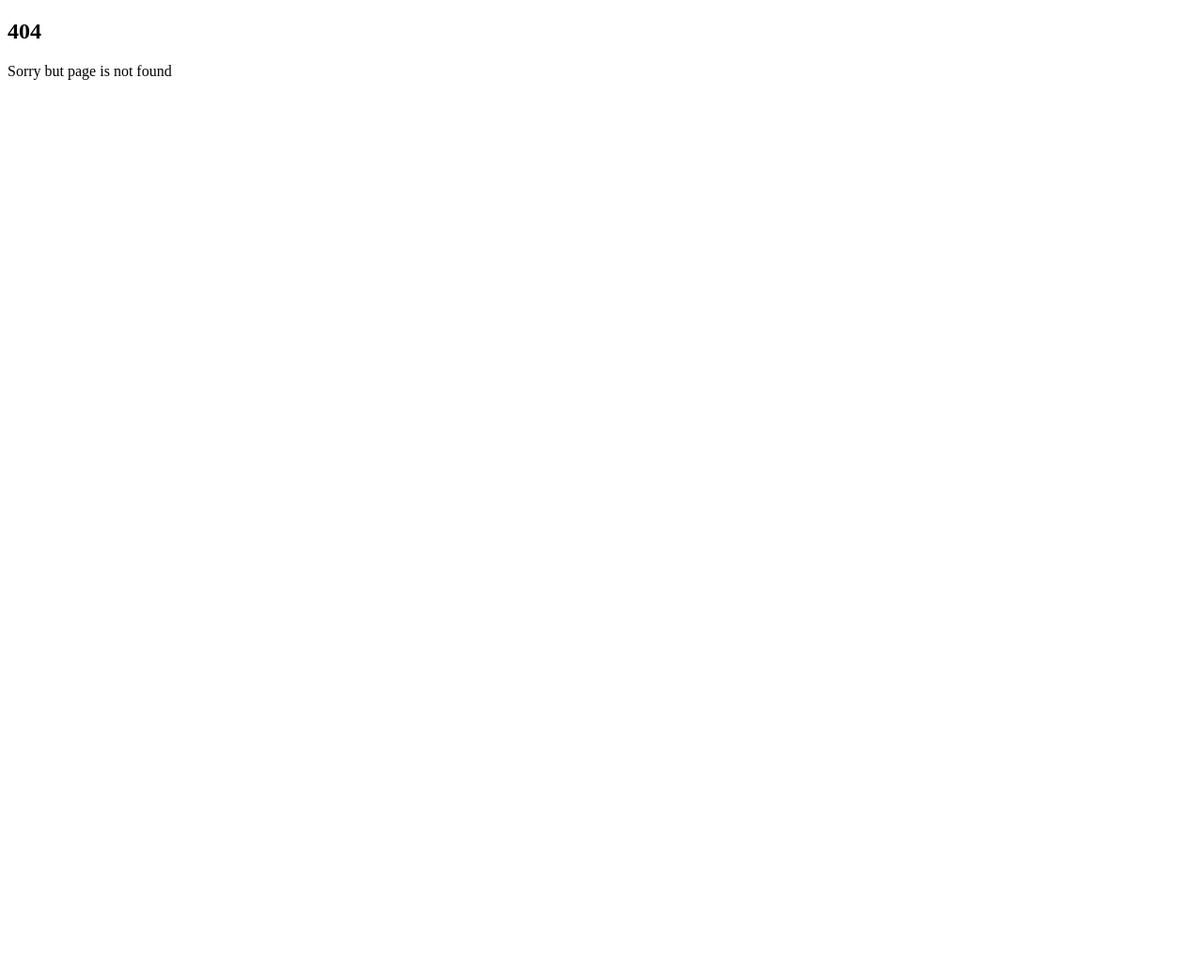
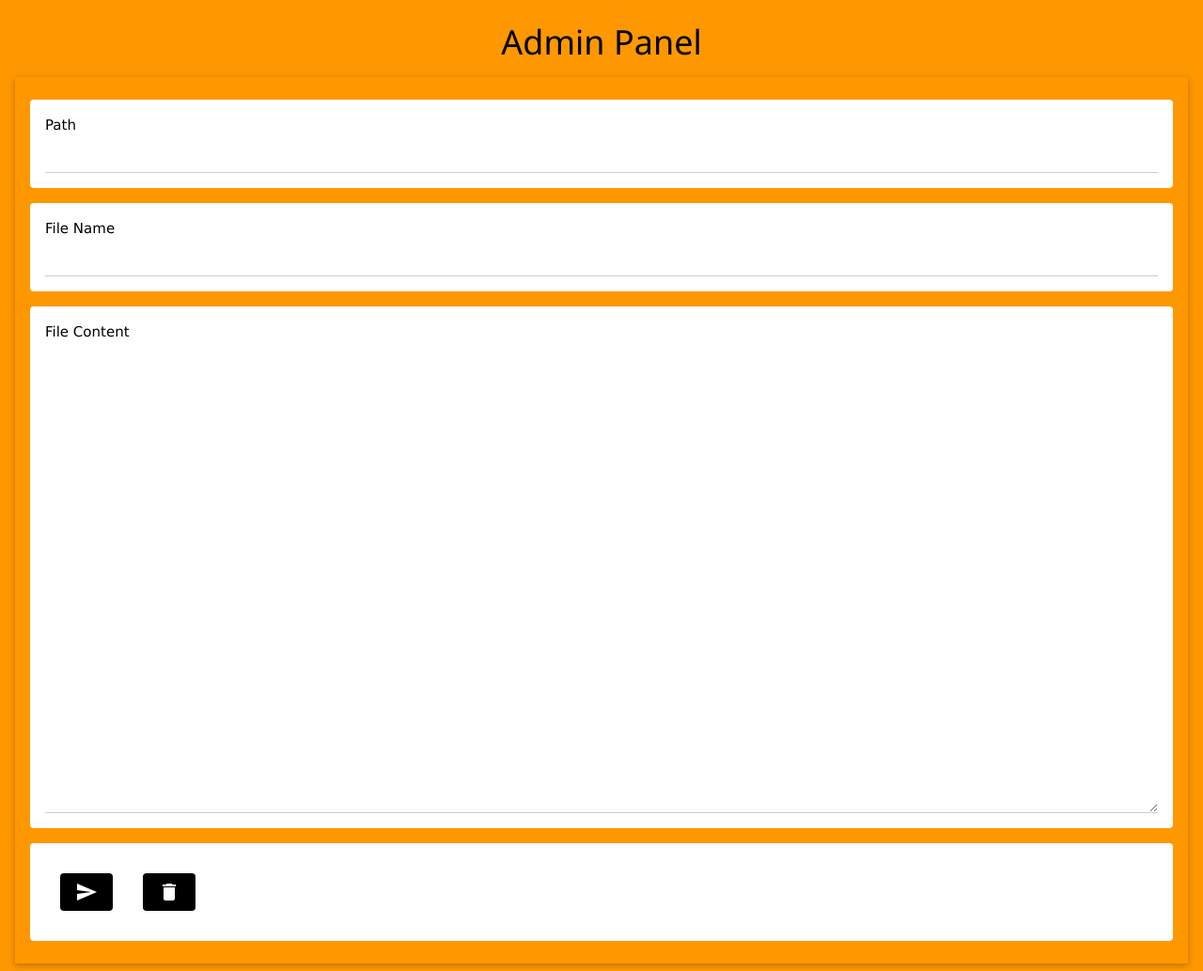
Before and after one commit to YashAgarwal1201/lotus, a Gatsby site: page /server-handle in a window 1280 px wide. Before the commit this address had no page. Shown: the whole page at 94% size. Before the commit the page ends 800 px from the top, so only its background shows below. Built offline with nearby package versions, Linux system fonts and the light colour scheme; Gatsby itself is replaced by a stand-in of ours.

Commit message:
commit 2 22-01-2022

```diff
--- a/src/pages/index.js
+++ b/src/pages/index.js
@@ -14,8 +14,8 @@ function Navbar() {
       <button className={`${buttonStyles}`} onClick={() => navbarState('About') }>person</button>
       <button className={`${buttonStyles}`} onClick={() => navbarState('Work') }>work</button>
       <button className={`${buttonStyles}`} onClick={() => navbarState('Feedback') }>rate_review</button>
-      <button className={`w3-circle w3-text-pink w3-white w3-margin-top ${buttonStyles}`} onClick={() => console.log('extra page btn')}>add</button>
-      {/*<Link className={`${buttonStyles}`} to="../pages/404">error</Link>*/}
+      {/*<button className={`w3-circle w3-text-pink w3-white w3-margin-top ${buttonStyles}`} onClick={() => console.log('extra page btn')}>add</button>
+      <Link className={`${buttonStyles}`} to="../pages/404">error</Link>*/}
     </div>
   )
 }
--- /dev/null
+++ b/src/pages/server-handle.js
@@ -0,0 +1,33 @@
+import * as React from "react"
+import { Link } from 'gatsby'
+import * as styles from '../components/styles.module.css'
+//import {useState, useEffect} from 'react'
+
+export default function Component() {
+	const formSectionStyles = `w3-panel w3-white w3-padding-16 w3-round`
+	const formInputStyles = `w3-input`
+	const formButtonStyles = `w3-button w3-black w3-hover-orange w3-round w3-margin material-icons`
+	return (
+		<div className={`w3-container w3-padding w3-orange`} style={{minWidth: 100+'vw', minHeight: 100+'vh'}}>
+			<h1 className={`w3-center`}>Admin Panel</h1>
+			<form className={`w3-card w3-padding`} style={{width: 100+'%', height: 100+'%'}}>
+				<div className={`${formSectionStyles}`}>
+					<label>Path</label><br/>
+					<input className={`${formInputStyles}`} type="text" required="on"/>
+				</div>
+				<div className={`${formSectionStyles}`}>
+					<label>File Name</label><br/>
+					<input className={`${formInputStyles}`} type="text" required="on"/>
+				</div>
+				<div className={`${formSectionStyles}`}>
+					<label>File Content</label><br/>
+					<textarea className={`${formInputStyles}`} style={{height: 500+'px'}}></textarea>
+				</div>
+				<div className={`${formSectionStyles}`}>
+					<button type="submit" className={`${formButtonStyles}`}>send</button>
+					<button type="delete" className={`${formButtonStyles}`}>delete</button>
+				</div>
+			</form>
+		</div>
+	)
+}
```
Also changed, not shown: src/pages/ssr.js (added, +15 -0 lines).
